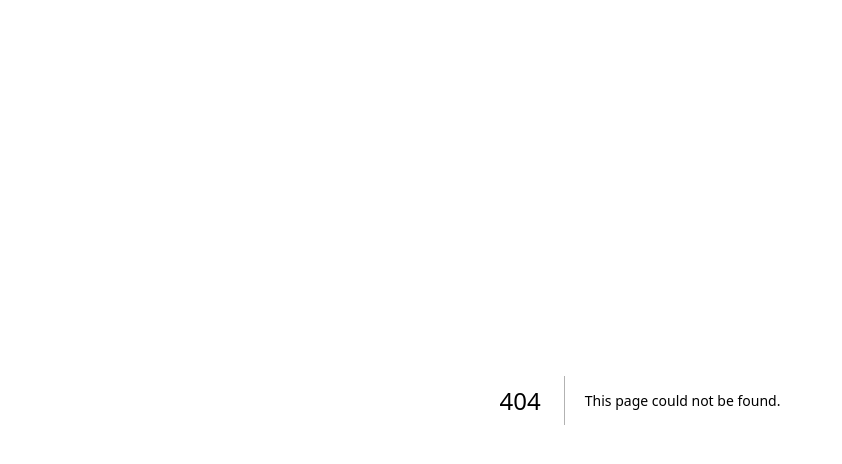
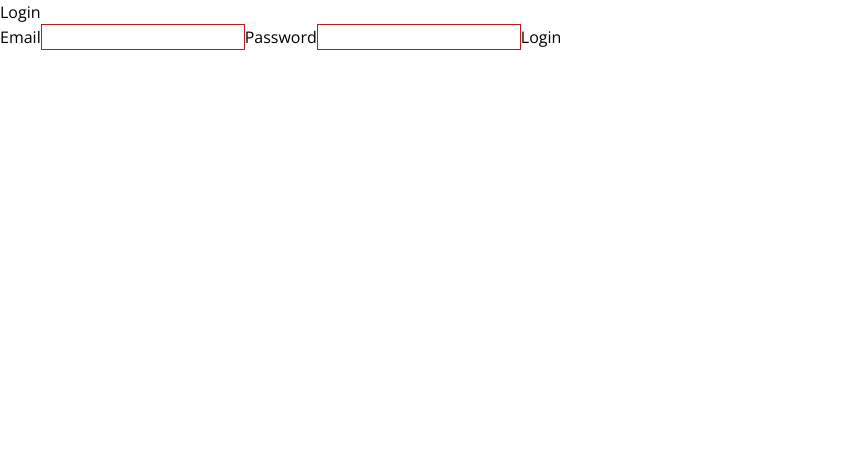
Before and after one commit to Beiri/workshop-nextjs, a Next.js app: page /login in a window 1280 px wide. Before the commit this address had no page. Shown: the top 464 px of the page, without its empty margins (0-842 px from the left). Built offline with nearby package versions, Linux system fonts and the light colour scheme.

Commit message:
User authentication

```diff
--- a/package.json
+++ b/package.json
@@ -11,11 +11,15 @@
   },
   "dependencies": {
     "@prisma/client": "^5.15.0",
+    "bcrypt": "^5.1.1",
     "next": "14.2.3",
+    "next-auth": "^5.0.0-beta.19",
     "react": "^18",
-    "react-dom": "^18"
+    "react-dom": "^18",
+    "zod": "^3.23.8"
   },
   "devDependencies": {
+    "@types/bcrypt": "^5.0.2",
     "@types/node": "^20.14.1",
     "@types/react": "^18",
     "@types/react-dom": "^18",
--- /dev/null
+++ b/src/app/dashboard/page.tsx
@@ -0,0 +1,3 @@
+export default function Dashboard() {
+  return <h1>Dashboard</h1>;
+}
--- /dev/null
+++ b/src/app/login/page.tsx
@@ -0,0 +1,10 @@
+import { LoginForm } from '@/components/login-form';
+
+export default async function Login() {
+  return (
+    <div>
+      <h1>Login</h1>
+      <LoginForm />
+    </div>
+  );
+}
--- /dev/null
+++ b/src/auth.config.ts
@@ -0,0 +1,21 @@
+import type { NextAuthConfig } from 'next-auth';
+
+export const authConfig = {
+  pages: {
+    signIn: '/login',
+  },
+  callbacks: {
+    authorized({ auth, request: { nextUrl } }) {
+      const isLoggedIn = !!auth?.user;
+      const isOnDashboard = nextUrl.pathname.startsWith('/dashboard');
+      if (isOnDashboard) {
+        if (isLoggedIn) return true;
+        return false; // Redirect unauthenticated users to login page
+      } else if (isLoggedIn) {
+        return Response.redirect(new URL('/dashboard', nextUrl));
+      }
+      return true;
+    },
+  },
+  providers: [], // Add providers with an empty array for now
+} satisfies NextAuthConfig;
--- /dev/null
+++ b/src/auth.ts
@@ -0,0 +1,40 @@
+import NextAuth from 'next-auth';
+import { authConfig } from './auth.config';
+import Credentials from 'next-auth/providers/credentials';
+import { z } from 'zod';
+import prisma from './db/db';
+import bcrypt from 'bcrypt';
+
+export const { auth, signIn, signOut } = NextAuth({
+  ...authConfig,
+  providers: [
+    Credentials({
+      async authorize(credentials) {
+        const parsedCredentials = z
+          .object({ email: z.string().email(), password: z.string().min(6) })
+          .safeParse(credentials);
+
+        if (parsedCredentials.success) {
+          const { email, password } = parsedCredentials.data;
+          const user = await prisma.user.findUnique({
+            where: {
+              email: email,
+            },
+            select: {
+              email: true,
+              password: true,
+            },
+          });
+          if (!user) return null;
+
+          const passwordsMatch = await bcrypt.compare(password, user.password);
+
+          if (passwordsMatch) return user;
+        }
+
+        console.log('Invalid credentials');
+        return null;
+      },
+    }),
+  ],
+});
--- /dev/null
+++ b/src/components/login-form.tsx
@@ -0,0 +1,41 @@
+'use client';
+
+import { authenticate } from '@/lib/actions';
+import { useFormState, useFormStatus } from 'react-dom';
+
+export function LoginForm() {
+  const [errorMessage, dispatch] = useFormState(authenticate, undefined);
+
+  return (
+    <form action={dispatch}>
+      <label htmlFor="email">Email</label>
+      <input
+        id="email"
+        type="email"
+        name="email"
+        className="border border-red-700"
+      />
+
+      <label htmlFor="password">Password</label>
+      <input
+        id="password"
+        type="password"
+        name="password"
+        className="border border-red-700"
+      />
+
+      <LoginButton />
+      {errorMessage}
+    </form>
+  );
+}
+
+function LoginButton() {
+  const { pending } = useFormStatus();
+
+  return (
+    <button type="submit" disabled={pending}>
+      Login
+    </button>
+  );
+}
--- /dev/null
+++ b/src/lib/actions.ts
@@ -0,0 +1,22 @@
+'use server';
+import { signIn } from '@/auth';
+import { AuthError } from 'next-auth';
+
+export async function authenticate(
+  prevState: string | undefined,
+  formData: FormData
+) {
+  try {
+    await signIn('credentials', formData);
+  } catch (error) {
+    if (error instanceof AuthError) {
+      switch (error.type) {
+        case 'CredentialsSignin':
+          return 'Invalid credentials.';
+        default:
+          return 'Something went wrong.';
+      }
+    }
+    throw error;
+  }
+}
```
Also changed, not shown: src/middleware.ts (added, +9 -0 lines), 2 other files (tests, documents, lock files or other folders).
